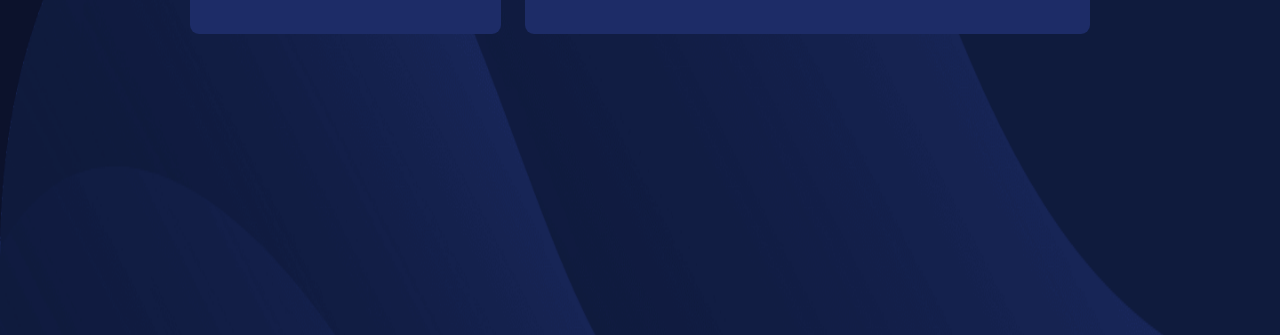
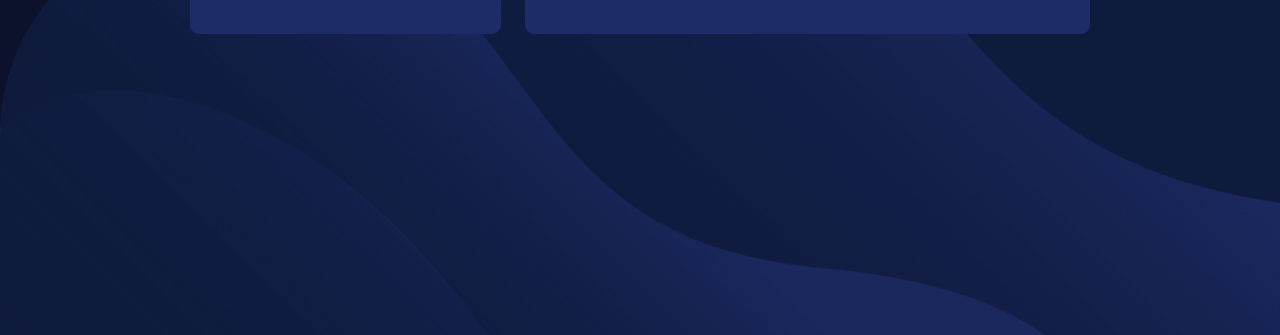
Before and after one commit to romzc/fylo-data-storage-component, a plain HTML site: page index.html in a window 1280 px wide. Shown: the part 465-800 px from the top of the page. Drawn offline with Linux system fonts and the light colour scheme.

Commit message:
style document updated, background position

```diff
--- a/style.css
+++ b/style.css
@@ -4,8 +4,6 @@
     --grayish-blue: hsl(229, 7%, 55%);
     --dark-blue: hsl(228, 56%, 26%);
     --very-dark-blue: hsl(229, 57%, 11%);
-
-
 }
 
 
@@ -160,8 +158,9 @@ input[type="range"]::-webkit-slider-runnable-track {
     body {
         background-image: url(./images/bg-desktop.png);
         background-repeat: no-repeat;
-        background-size: 100% 100%;
-        background-position: 0 21.4rem;
+        background-size: 100% 50%;
+        background-position-y: bottom ;
+
         background-color: var(--very-dark-blue);
     }
 
@@ -203,7 +202,6 @@ input[type="range"]::-webkit-slider-runnable-track {
         border-top: 20px solid transparent;
         border-bottom: 20px solid transparent;
         border-right: 20px solid white;
-
     }
 }
 
```
Also changed, not shown: 1 other file.
